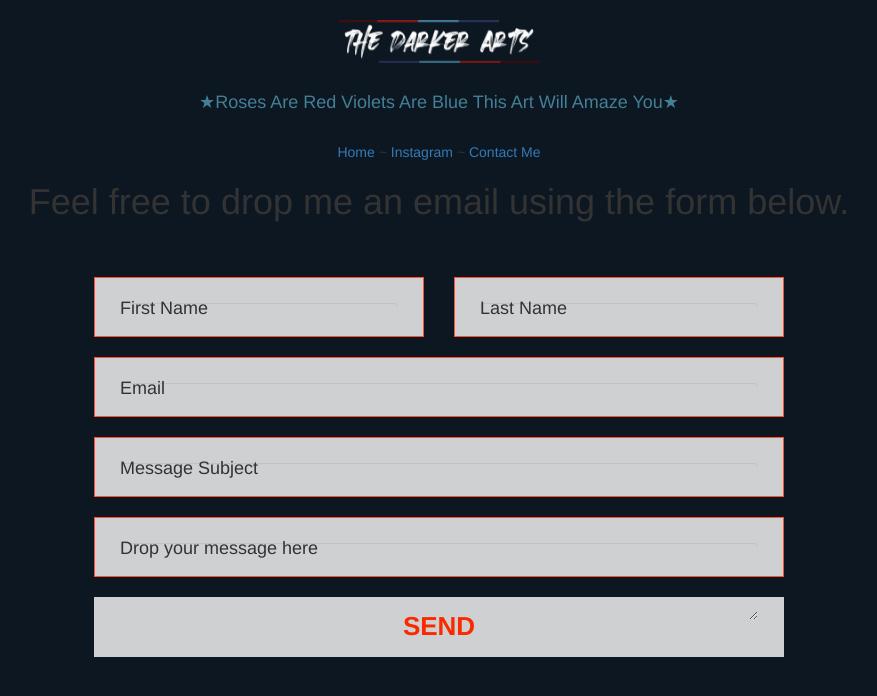
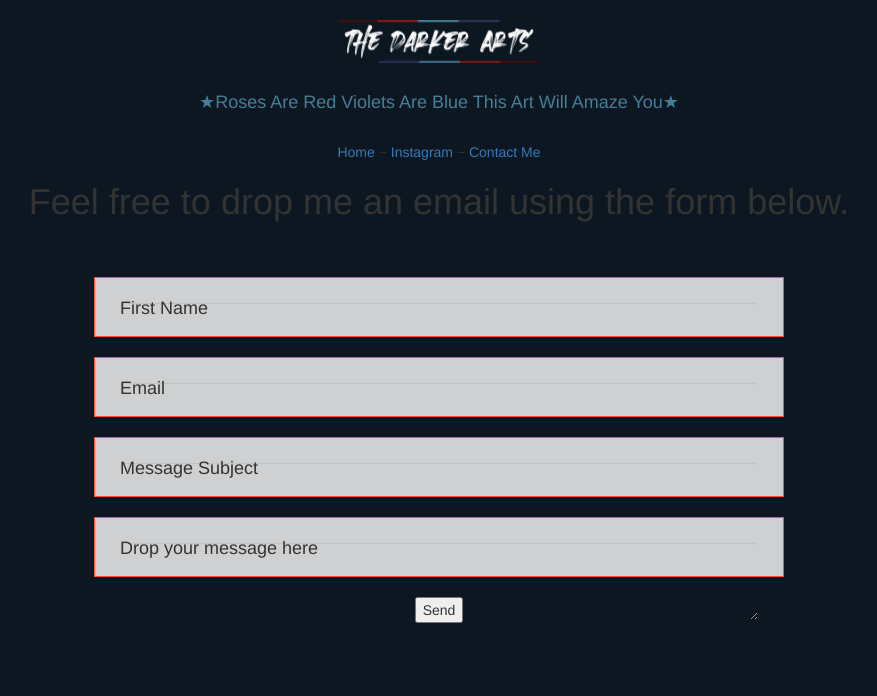
Before and after one commit to chalitamarriott/chalitamarriott.github.io, a Jekyll site: the page built from chattome.html, in a window 1280 px wide. Shown: the top 696 px of the page, without its empty margins (201-1078 px from the left). Built offline with Jekyll 4.4.1, drawn with Linux system fonts in a browser that asks for light colours; nearby versions of some CDN libraries.

Commit message:
Update chattome.html

```diff
--- a/chattome.html
+++ b/chattome.html
@@ -12,38 +12,32 @@
 			<h1>Feel free to drop me an email using the form below.</h1>
 			<section class="contact-wrap">
 				<form action="https://formspree.io/xrgyqdgb" method="POST" class="contact-form">
-			    <div class="col-sm-6">
+			    <div class="col-sm-12">
 			      <div class="input-block">
-			        <label for="">First Name</label>
-			        <input type="text" class="form-control">
-			      </div>
-			    </div>
-			    <div class="col-sm-6">
-			      <div class="input-block">
-			        <label for="">Last Name</label>
-			        <input type="text" class="form-control">
+			        <label for="name">First Name</label>
+			        <input name="name" type="text" class="form-control">
 			      </div>
 			    </div>
 			    <div class="col-sm-12">
 			      <div class="input-block">
 			        <label for="">Email</label>
-			        <input type="text" class="form-control">
+			        <input type="email" name="_replyto" class="form-control">
 			      </div>
 			    </div>
 			    <div class="col-sm-12">
 			      <div class="input-block">
-			        <label for="">Message Subject</label>
-			        <input type="text" class="form-control">
+			        <label for="subject">Message Subject</label>
+			        <input name="subject" type="text" class="form-control">
 			      </div>
 			    </div>
 			    <div class="col-sm-12">
 			      <div class="input-block textarea">
-			        <label for="">Drop your message here</label>
-			        <textarea rows="3" type="text" class="form-control"></textarea>
+			        <label for="message">Drop your message here</label>
+			        <textarea name="message" rows="3" type="text" class="form-control"></textarea>
 			      </div>
 			    </div>
 			    <div class="col-sm-12">
-			      <button class="square-button">Send</button>
+			      <button type="submit">Send</button>
 			    </div>
 			  </form>
 			</section>
```
